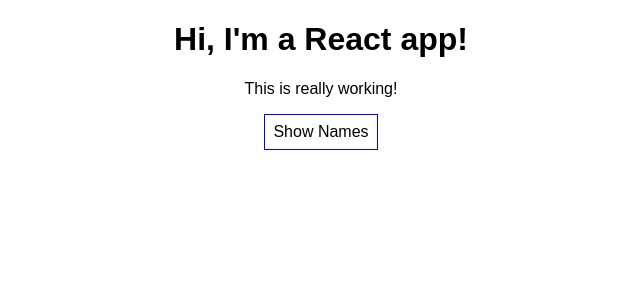
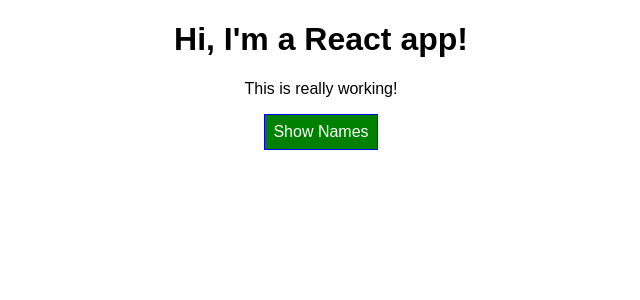
Before and after one commit to jeffgerlach/react_demo, a React (Create React App) app: page / in a window 1280 px wide. Shown: the top 300 px of the page, without its empty margins (319-959 px from the left). Built offline with nearby package versions, Linux system fonts and the light colour scheme.

Commit message:
Add conditional styling on display button.

```diff
--- a/src/App.js
+++ b/src/App.js
@@ -37,13 +37,16 @@
 
   render() {
     const style = {
-      backgroundColor: "white",
+      backgroundColor: "green",
+      color: "white",
       font: "inherit",
       border: "1px solid blue",
       padding: "8px",
       cursor: "pointer"
     };
-    const cats = (
+    let cats = null;
+    if (this.state.showCats) {
+      cats = (
         <div>
           {this.state.cats.map((cat, index) => {
             return (
@@ -58,6 +61,8 @@
           })}
         </div>
       );
+      style.backgroundColor = "red";
+    }
 
     return (
       <div className="App">
@@ -67,7 +72,7 @@
         <button style={style} onClick={this.toggleCatsHandler}>
           Show Names
         </button>
-        {this.state.showCats && cats}
+        {cats}
       </div>
     );
   }
```
Also changed, not shown: package.json (line endings or trailing spaces). Lines whose indentation alone changed are shown as unchanged.
